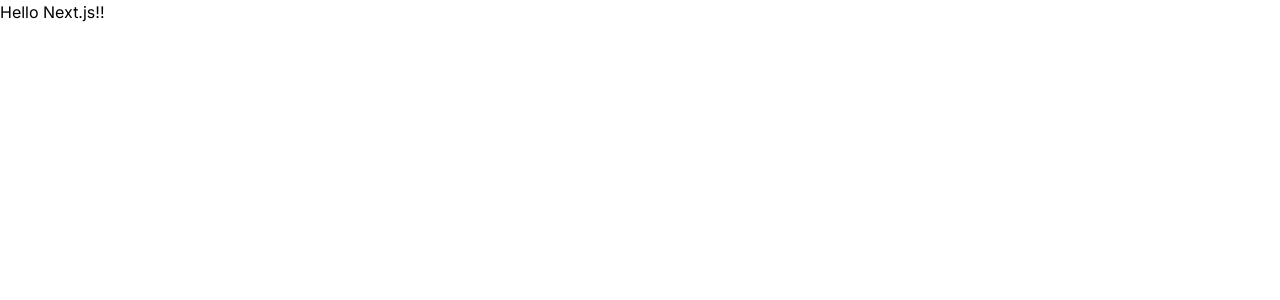
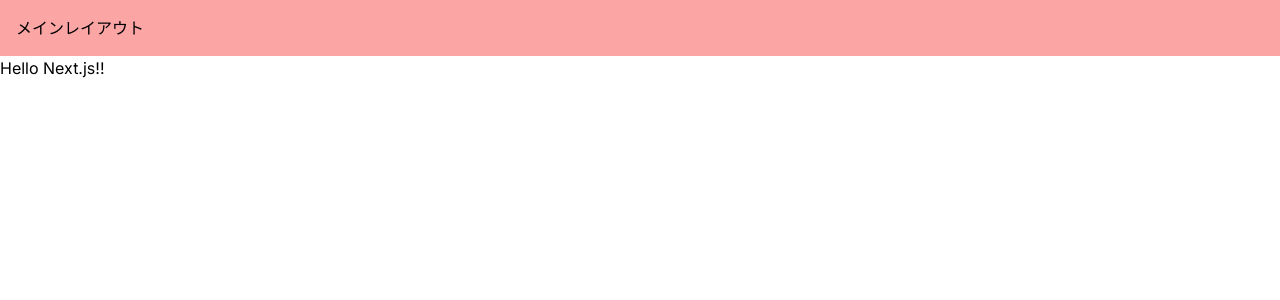
Before and after one commit to oyasumipants/next-app-router, a Next.js app: page / in a window 1280 px wide. Shown: the top 300 px of the page. Built offline with nearby package versions, Linux system fonts and the light colour scheme.

Commit message:
feat: layout.tsx

```diff
--- a/src/app/layout.tsx
+++ b/src/app/layout.tsx
@@ -2,8 +2,10 @@ import type { Metadata } from "next";
 import { Inter } from "next/font/google";
 import "./globals.css";
 
+// font
 const inter = Inter({ subsets: ["latin"] });
 
+// title
 export const metadata: Metadata = {
   title: "Create Next App",
   description: "Generated by create next app",
@@ -16,7 +18,10 @@ export default function RootLayout({
 }>) {
   return (
     <html lang="en">
-      <body className={inter.className}>{children}</body>
+      <body className={inter.className}>
+        <div className='bg-red-300 p-4'>メインレイアウト</div>
+        {children}
+        </body>
     </html>
   );
 }
--- /dev/null
+++ b/src/app/task/layout.tsx
@@ -0,0 +1,14 @@
+const layout = ({
+    children,
+  }: Readonly<{
+    children: React.ReactNode;
+  }>) => {
+  return (
+    <div className='bg-blue-300 p4'>
+        <div>タスクレイアウト</div>
+        {children}
+    </div>
+  )
+}
+
+export default layout
```
